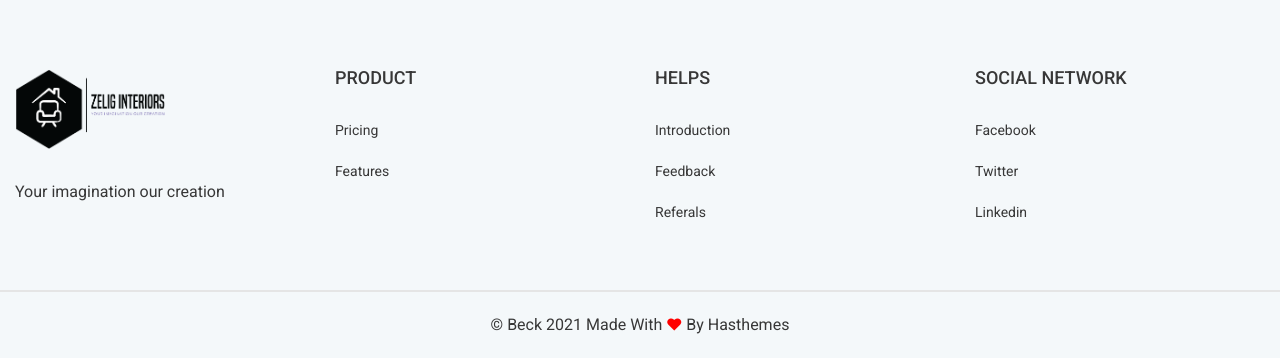
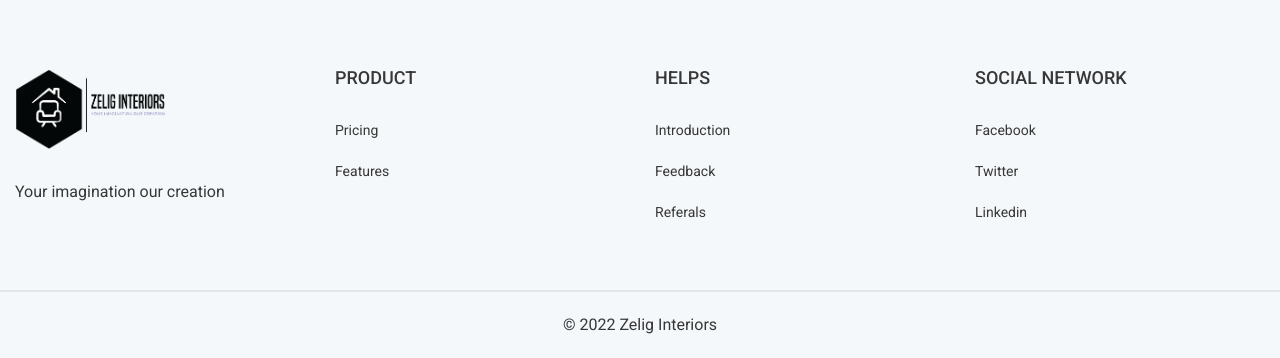
Before and after one commit to peter88tom/zelig_interiors, a Django app: page /store in a window 1280 px wide. Shown: the part 3761-4119 px from the top of the page. Run offline with Django 3.2, Linux system fonts and the light colour scheme; some libraries are stand-ins or nearby versions.

Commit message:
Update footer copy right

```diff
--- a/store/templates/partials/footer.html
+++ b/store/templates/partials/footer.html
@@ -58,7 +58,7 @@
                 <div class="container-fluid">
                     <div class="row border-top ptb--20">
                         <div class="col-12 text-center">
-                            <p class="copyright-text">&copy; Beck 2021 Made With <i class="la la-heart"></i> By Hasthemes</p>
+                            <p class="copyright-text">&copy; {% now "Y" %} Zelig Interiors</p>
                         </div>
                     </div>
                 </div>
```
